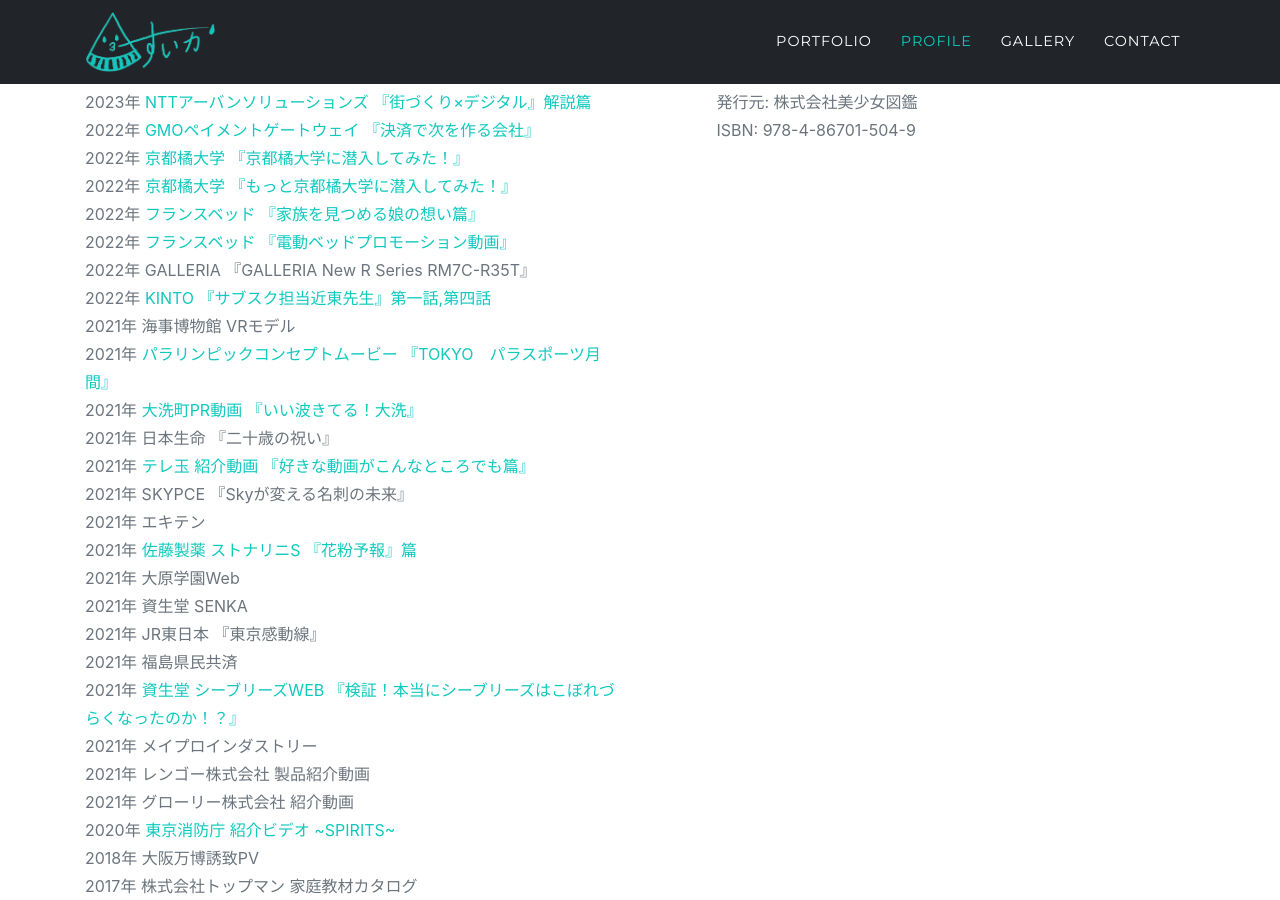
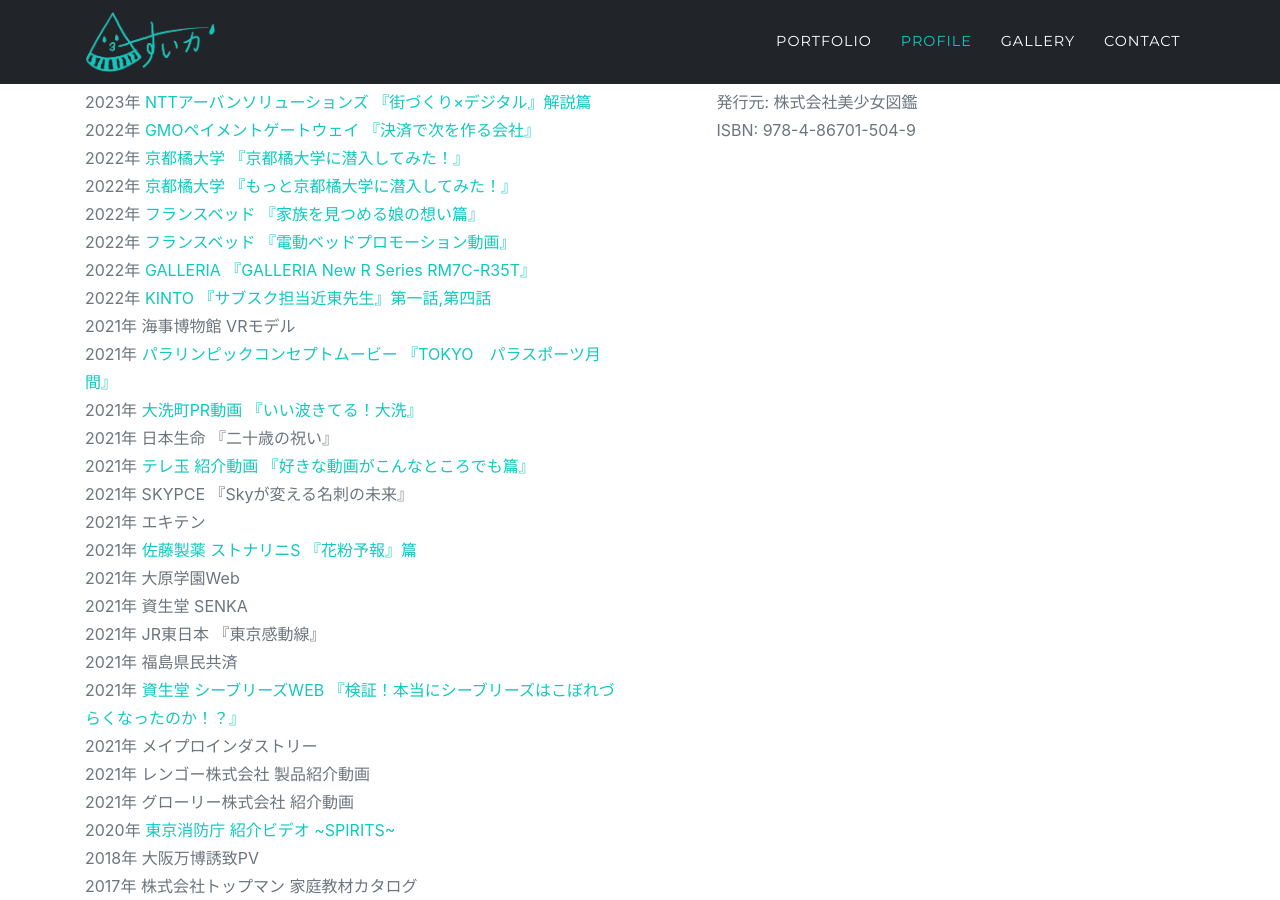
Before and after one commit to Suika0430/Suika0430.github.io, a Jekyll site: the page built from index.md, in a window 1280 px wide and 900 px high, scrolled down 3131 px. Built offline with Jekyll 4.4.1, drawn with Linux system fonts in a browser that asks for light colours; some web fonts are replaced; part of the change alters nothing that is shown.

```diff
--- a/_data/cm.yaml
+++ b/_data/cm.yaml
@@ -24,6 +24,7 @@
   url: https://www.youtube.com/watch?v=D8odjYUH8vI
 - title: GALLERIA 『GALLERIA New R Series RM7C-R35T』
   year: 2022
+  url: https://www.youtube.com/watch?v=qxkpBiwcJ1U
 - title: KINTO 『サブスク担当近東先生』第一話,第四話
   year: 2022
   url: https://www.youtube.com/watch?v=4x1Jf2NueWc
```
